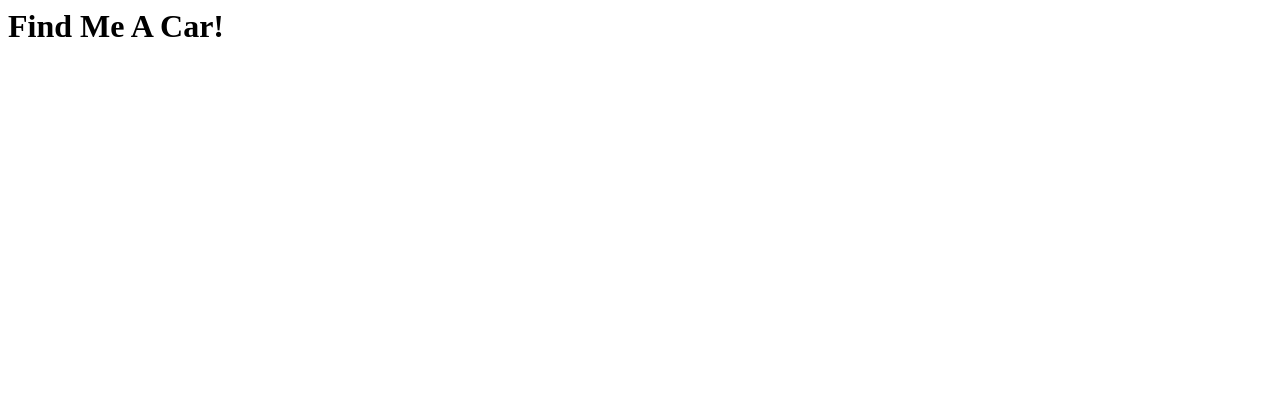
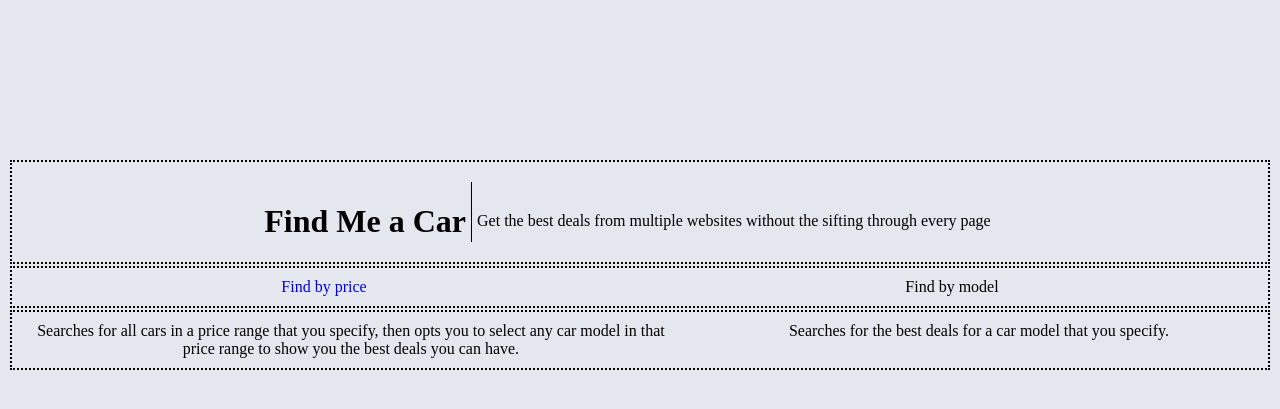
Before and after one commit to ahmedsamirio/find-me-a-car, a Django app: page / in a window 1280 px wide. Shown: the top 409 px of the page. Run offline with Django 3.2, Linux system fonts and the light colour scheme.

```diff
--- a/mysite/curator/management/commands/config.py
+++ b/mysite/curator/management/commands/config.py
@@ -6,7 +6,6 @@ n_pages = 0
 n_cars = 0
 
 
-headers1 = {
+headers = {
         'User-Agent': 'Mozilla/5.0 (Windows NT 6.1) AppleWebKit/537.36 (KHTML, like Gecko) Chrome/41.0.2228.0 Safari/537.36',
     }
-headers2 =  {"User-Agent": "Mozilla/5.0 (Windows NT 6.1; Win64; x64) AppleWebKit/537.36 (KHTML, like Gecko) Chrome/72.0.3626.119 Safari/537.36"}
--- /dev/null
+++ b/mysite/curator/templates/curator/home.html
@@ -0,0 +1,77 @@
+<!DOCTYPE html>
+<!DOCTYPE html>
+<html>
+<head>
+	<style type="text/css">
+		body {
+			background: #e5e7ee;
+		}
+
+		h1 {
+			flex-grow: 1;
+			padding-top: 20px;
+			text-align: right;
+		}
+
+		p {
+			flex-grow: 1;
+			text-align: center;
+			margin: 5px;
+			padding: 5px;
+			/*border: solid;*/
+		}
+
+		p a {
+			text-decoration: none;
+		}
+
+
+
+		.container {
+			border: 2px dotted black;
+			margin: 2px;
+			display: flex;
+		}
+
+		.space {
+			height: 150px;
+		}
+
+		#header {
+			margin: 20px;
+			margin-left: 5px;
+			padding-top: 30px;
+			text-align: left;
+			border-left: solid 1px;
+		}
+
+		#price-description {
+			width: 480px;
+		}
+
+		#model-description {
+			flex-grow: 1;
+		}
+
+	</style>
+	<title>Home Page</title>
+</head>
+<body>
+	<div class="space">
+
+	</div>
+	<div class="container">
+		<h1>Find Me a Car</h1>
+		<p id="header">Get the best deals from multiple websites without the sifting through every page</p>
+	</div>
+
+	<div class="container">
+		<p><a href="{% url 'curator:price' %}">Find by price</a></p>
+		<p>Find by model</p>
+	</div>
+	<div class="container">
+		<p id="price-description">Searches for all cars in a price range that you specify, then opts you to select any car model in that price range to show you the best deals you can have.</p>
+		<p id="model-description">Searches for the best deals for a car model that you specify.</p>
+	</div>
+</body>
+</html>
--- /dev/null
+++ b/mysite/curator/templates/home.html
@@ -0,0 +1,4 @@
+<!DOCTYPE html>
+<head>
+	<title>Home Page</title>
+</head>
--- a/mysite/curator/views.py
+++ b/mysite/curator/views.py
@@ -14,7 +14,7 @@ import json
 
 # Create your views here.
 def home(request):
-    return HttpResponse("<h1>Find Me A Car!</h1>")
+    return render(request, 'curator/home.html')
 
 def findbyprice(request):
     """View for user input"""
```
Also changed, not shown: mysite/curator/management/commands/scraper.py (+30 -33 lines), mysite/curator/templates/curator/findbyprice.html (+33 -1 lines), mysite/curator/templates/curator/results.html (+16 -0 lines), mysite/db.sqlite3.
